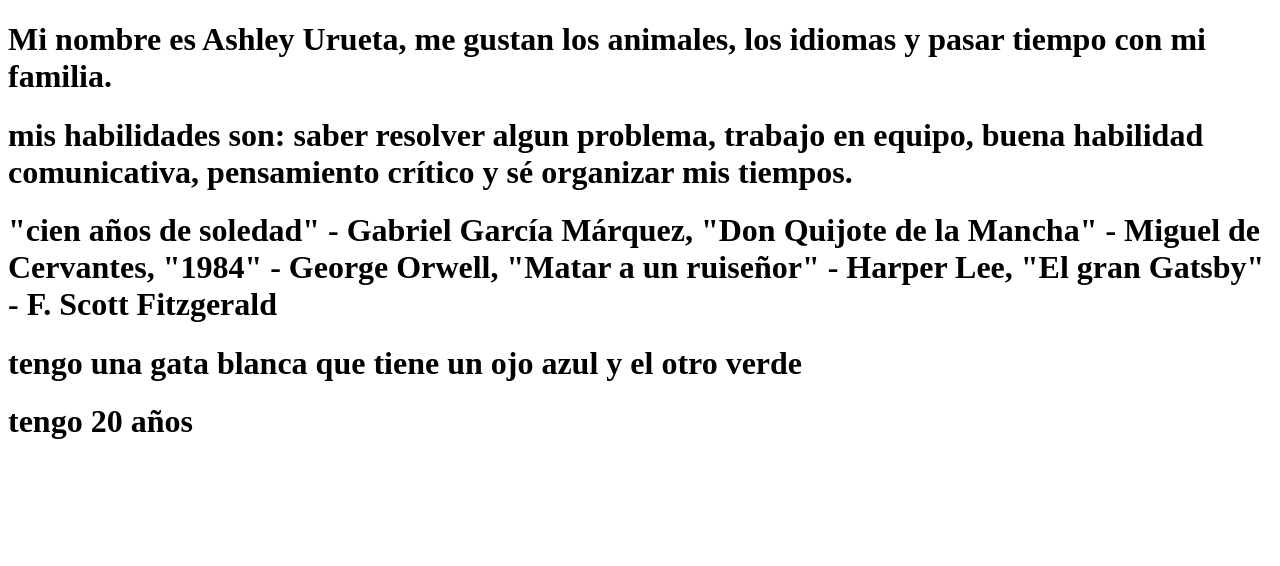
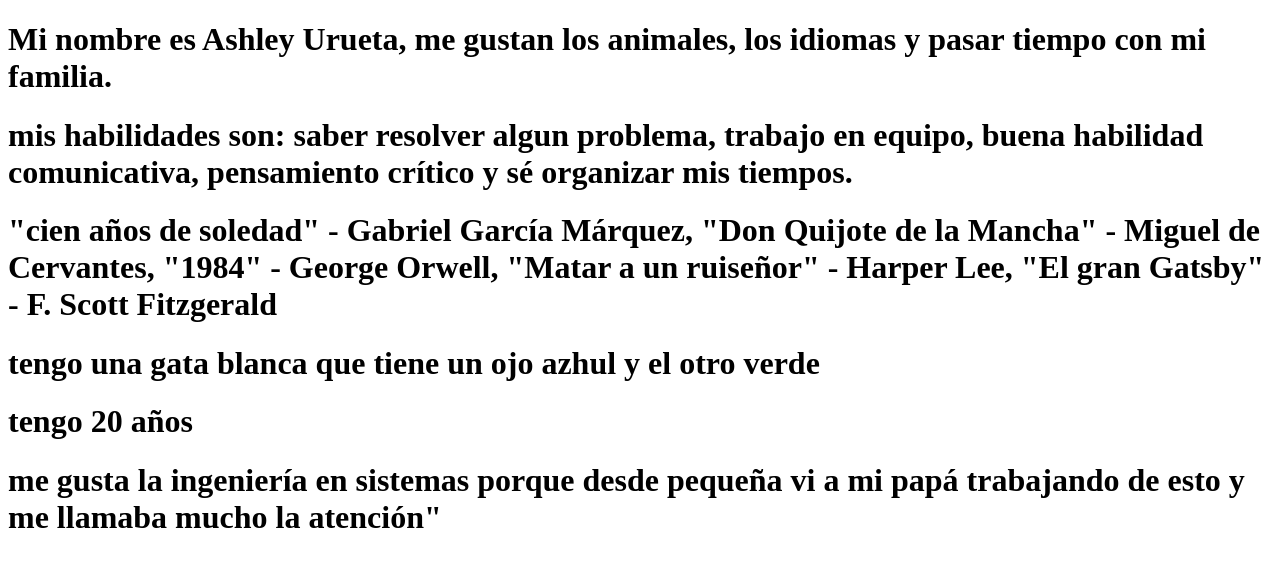
Before and after one commit to ashlem07/portafolio-personal, a plain HTML site: page index.html in a window 1280 px wide. Drawn offline with Linux system fonts and the light colour scheme.

Commit message:
sistems engineering

```diff
--- a/index.html
+++ b/index.html
@@ -9,7 +9,8 @@
     <h1>Mi nombre es Ashley Urueta, me gustan los animales, los idiomas y pasar tiempo con mi familia.</h1>
     <h1>mis habilidades son: saber resolver algun problema, trabajo en equipo, buena habilidad comunicativa, pensamiento crítico y sé organizar mis tiempos.</h1>
     <h1>"cien años de soledad" - Gabriel García Márquez, "Don Quijote de la Mancha" - Miguel de Cervantes, "1984" - George Orwell, "Matar a un ruiseñor" - Harper Lee, "El gran Gatsby" - F. Scott Fitzgerald</h1>
-    <h1>tengo una gata blanca que tiene un ojo azul y el otro verde</h1>
+    <h1>tengo una gata blanca que tiene un ojo azhul y el otro verde</h1>
     <h1>tengo 20 años</h1>
+    <h1>me gusta la ingeniería en sistemas porque desde pequeña vi a mi papá trabajando de esto y me llamaba mucho la atención"</h1>
 </body>
 </html>
```
